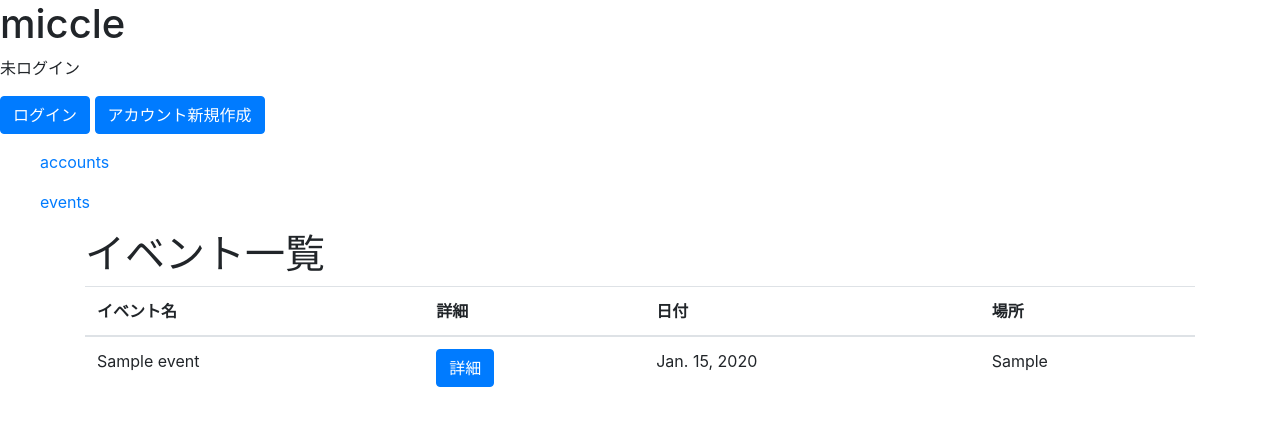
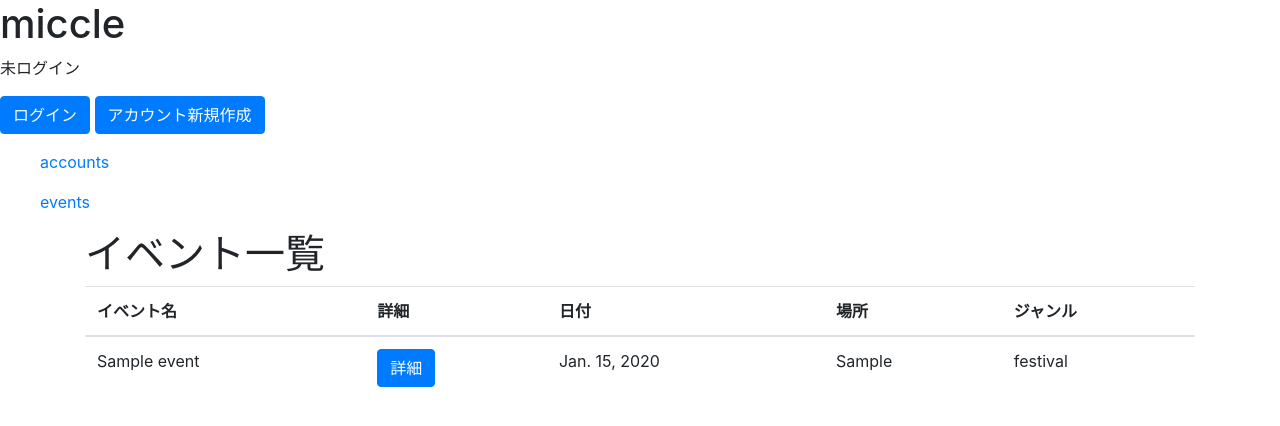
Before and after one commit to biki-cloud/event-matching-service, a Django app: page /events/list in a window 1280 px wide. Shown: the top 426 px of the page. Run offline with Django 5.2, Linux system fonts and the light colour scheme; tables that the repository leaves empty hold one stand-in row (values such as "Sample post").

Commit message:
add draft

```diff
--- a/events/forms.py
+++ b/events/forms.py
@@ -5,7 +5,7 @@ from .models import EventApplication
 class EventForm(forms.ModelForm):
     class Meta:
         model = Event
-        fields = ['name', 'date', 'location', 'description', 'image', 'status', 'is_finished']
+        fields = ['name', 'date', 'location', 'description', 'image', 'status', 'is_finished', 'type']
 
 class EventApplicationForm(forms.ModelForm):
     class Meta:
--- a/events/models.py
+++ b/events/models.py
@@ -27,6 +27,13 @@ class Event(models.Model):
     )
     status = models.CharField(max_length=10, choices=STATUS_CHOICES, default='draft')
     is_finished = models.BooleanField(default=False)
+    EVENT_TYPE_CHOICES = (
+        ('festival', '祭り'),
+        ('concert', 'コンサート'),
+        ('sports', 'スポーツ'),
+        ('other', 'その他'),
+    )
+    type = models.CharField(max_length=10, choices=EVENT_TYPE_CHOICES, default='festival')
 
     def __str__(self):
         return self.name
--- a/events/templates/events/event_detail.html
+++ b/events/templates/events/event_detail.html
@@ -22,6 +22,7 @@
           {% endif %}
           <h5 class="card-subtitle mb-2 text-muted">日付: {{ event.date }}</h5>
           <h5 class="card-subtitle mb-2 text-muted">場所: {{ event.location }}</h5>
+          <h5 class="card-subtitle mb-2 text-muted">ジャンル: {{ event.type }}</h5>
           <p class="card-text">{{ event.description }}</p>
           <h5 class="card-subtitle mb-2 text-muted">イベント作成者: {{ event.organizer }}</h5>
           </ul>
--- a/events/templates/events/event_list.html
+++ b/events/templates/events/event_list.html
@@ -14,6 +14,7 @@
       <th scope="col">詳細</th>
       <th scope="col">日付</th>
       <th scope="col">場所</th>
+      <th scope="col">ジャンル</th>
     </tr>
   </thead>
   <tbody>
@@ -23,6 +24,7 @@
       <td><a href="{% url 'event_detail' event.pk %}" class="btn btn-primary">詳細</a></td>
       <td>{{ event.date }}</td>
       <td>{{ event.location }}</td>
+      <td>{{ event.type }}</td>
     </tr>
   {% endfor %}
   </tbody>
--- a/events/views.py
+++ b/events/views.py
@@ -100,13 +100,13 @@ def request_application(request, event_pk):
     if form.is_valid():
         # ２重申請リクエストが起きないようにする
         if event.applications.filter(vendor=vendor_profile).exists():
-            messages.error(request, 'You have already applied for this event.')
+            messages.error(request, 'あなたはすでにこのイベントに参加申請しています。')
             return redirect('event_detail', event.pk)
         application = form.save(commit=False)
         application.event = event
         application.vendor = vendor_profile
         application.save()
-        messages.success(request, 'Your application has been submitted for review.')
+        messages.success(request, '参加リクエストに成功しました。')
         return redirect('event_detail', event.pk)
     return render(request, 'events/event_apply_create.html', {'form': form, 'event': event})
 
@@ -120,10 +120,10 @@ def approve_application(request, application_id):
             application.is_approved = True
             application.event.vendors.add(application.vendor)
             application.save()
-            messages.success(request, 'The application has been approved.')
+            messages.success(request, '申請リクエストが承認されました。')
         elif 'reject' in request.POST:
             application.delete()
-            messages.success(request, 'The application has been rejected.')
+            messages.success(request, '申請リクエストが拒否されました。')
         return redirect('event_detail', application.event.pk)
 
     return render(request, 'events/event_apply_detail.html', {'application': application})
```
Also changed, not shown: README.md, accounts/migrations/0001_initial.py, events/migrations/0001_initial.py.
